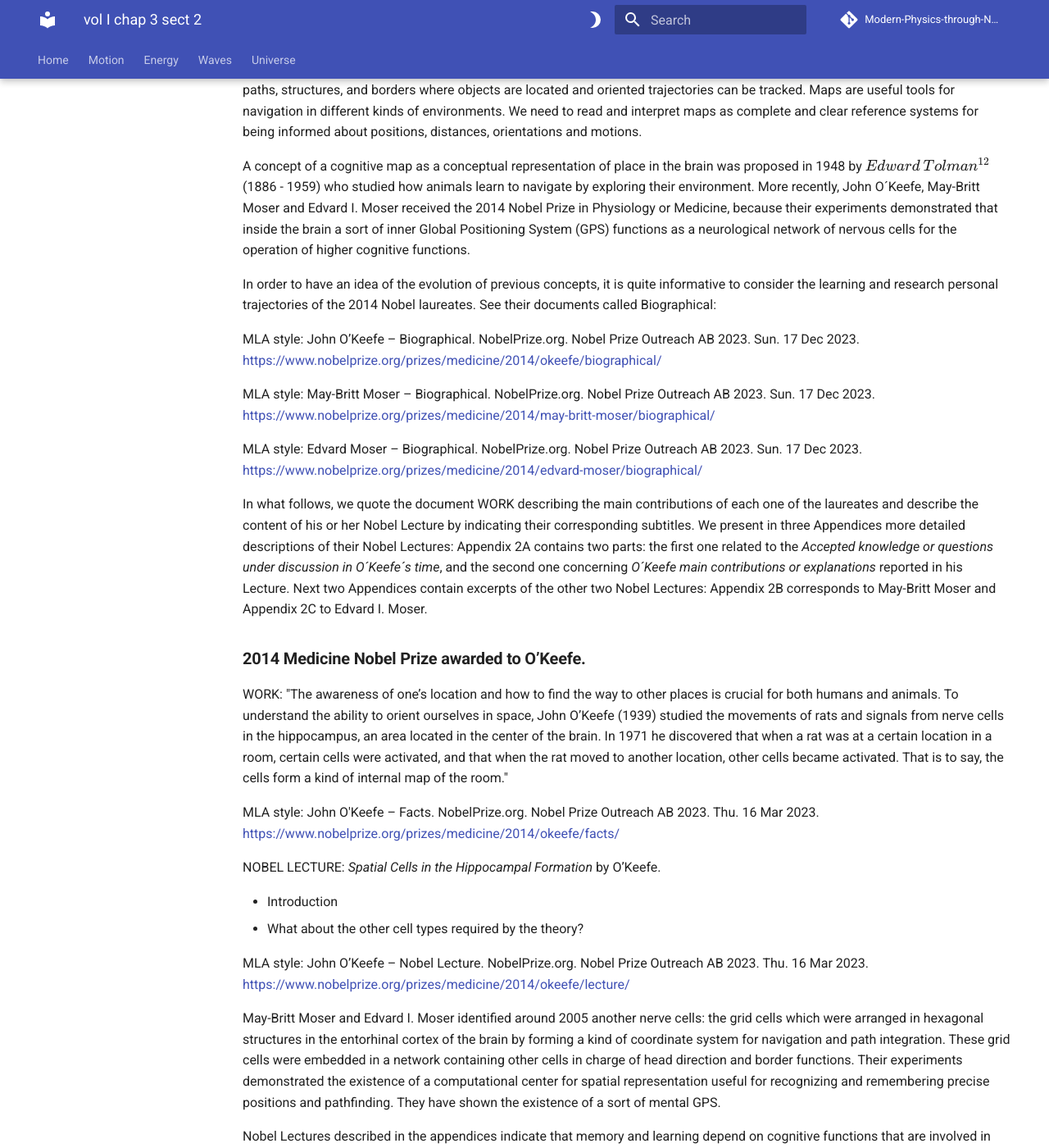
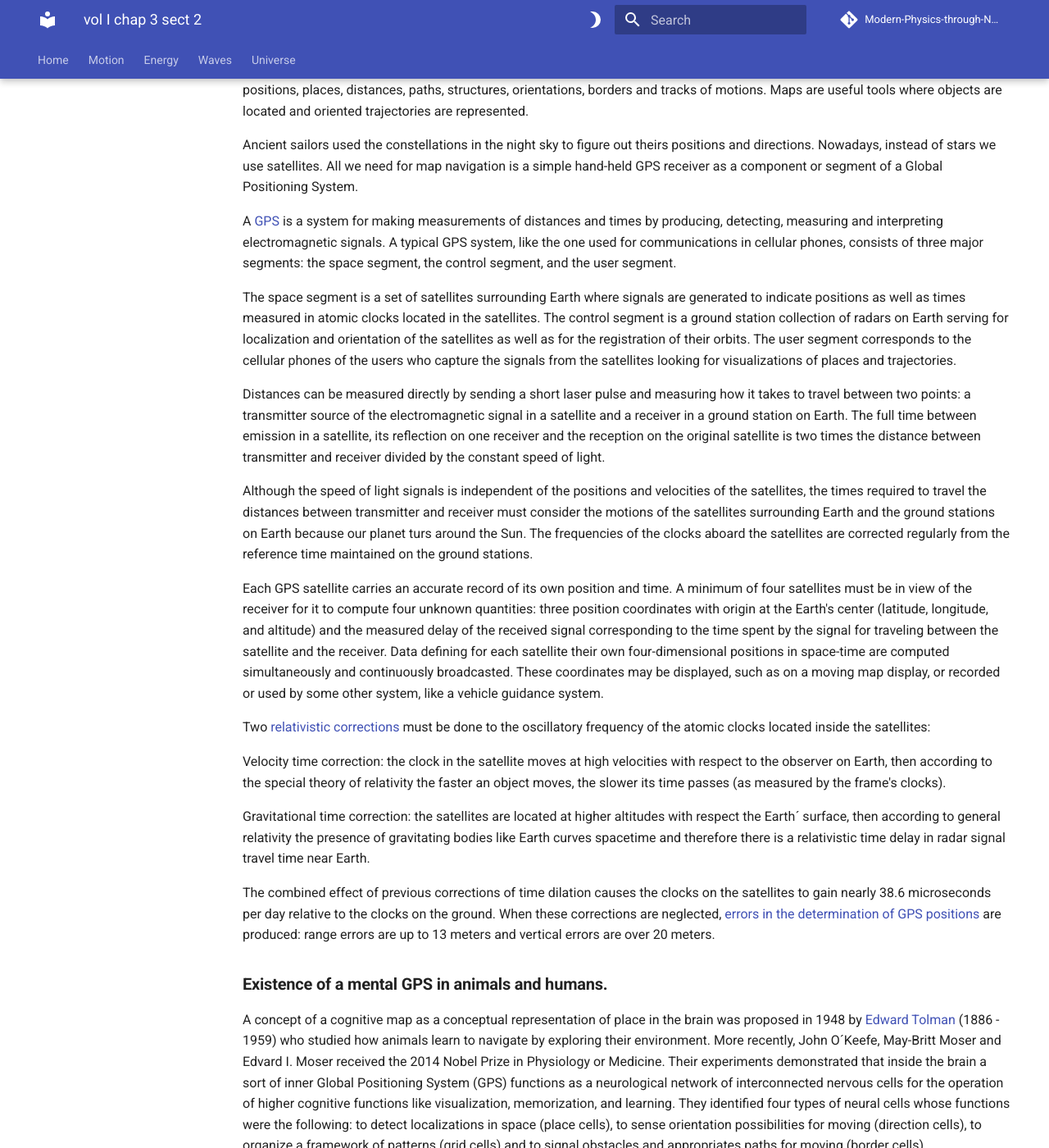
Before and after one commit to modphysnobel/modphysnobel.github.io, an MkDocs documentation site: the page built from docs/vol-I/vol-I-chap-3-sect-2.md, in a window 1280 px wide and 1400 px high, scrolled down 366 px. Shown: the whole window at 82% size. Built offline with MkDocs 1.6.1 and Material for MkDocs 9.7.7, drawn with Linux system fonts in a browser that asks for light colours; some web fonts are replaced; comment, search, counter and statistics services are not loaded; some of the changed text lies outside the part shown.

Commit message:
Update vol-I-chap-3-sect-2.md

```diff
--- a/docs/vol-I/vol-I-chap-3-sect-2.md
+++ b/docs/vol-I/vol-I-chap-3-sect-2.md
@@ -7,19 +7,33 @@
 
 ## **3.2.  Generation of a mental Global Positioning System (GPS).**
 
-Maps are useful for understanding the meaning of position and direction: where are we and in what directions shall we move. A map is a schematic graphical bidimensional representation of a three-dimensional space including designs and drawings of places, paths, structures, and borders where objects are located and oriented trajectories can be tracked. Maps are useful tools for navigation in different kinds of environments. We need to read and interpret maps as complete and clear reference systems for being informed about positions, distances, orientations and motions.
+Maps are useful for describing positions and directions with the purpose of understanding where are we and in what directions could we move. Maps are schematic graphical bidimensional representations of three-dimensional environments that might include positions, places, distances, paths, structures, orientations, borders and tracks of motions. Maps are useful tools where objects are located and oriented trajectories are represented.
 
-A concept of a cognitive map as a conceptual representation of place in the brain was proposed in 1948 by $Edward$ $Tolman^{12}$ (1886 - 1959) who studied how animals learn to navigate by exploring their environment. More recently, John O´Keefe, May-Britt Moser and Edvard I. Moser received the 2014 Nobel Prize in Physiology or Medicine, because their experiments demonstrated that inside the brain a sort of inner Global Positioning System (GPS) functions as a neurological network of nervous cells for the operation of higher cognitive functions.
+Ancient sailors used the constellations in the night sky to figure out theirs positions and directions. Nowadays, instead of stars we use satellites. All we need for map navigation is a simple hand-held GPS receiver as a component or segment of a Global Positioning System.
 
-In order to have an idea of the evolution of previous concepts, it is quite informative to consider the learning and research personal trajectories of the 2014 Nobel laureates. See their documents called Biographical:
+A [GPS](https://en.wikipedia.org/wiki/Global_Positioning_System) is a system for making measurements of distances and times by producing, detecting, measuring and interpreting electromagnetic signals.  A typical GPS system, like the one used for communications in cellular phones, consists of three major segments: the space segment, the control segment, and the user segment.
 
-MLA style: John O’Keefe – Biographical. NobelPrize.org. Nobel Prize Outreach AB 2023. Sun. 17 Dec 2023. https://www.nobelprize.org/prizes/medicine/2014/okeefe/biographical/
+The space segment is a set of satellites surrounding Earth where signals are generated to indicate positions as well as times measured in atomic clocks located in the satellites. The control segment is a ground station collection of radars on Earth serving for localization and orientation of the satellites as well as for the registration of their orbits. The user segment corresponds to the cellular phones of the users who capture the signals from the satellites looking for visualizations of places and trajectories.
 
-MLA style: May-Britt Moser – Biographical. NobelPrize.org. Nobel Prize Outreach AB 2023. Sun. 17 Dec 2023. https://www.nobelprize.org/prizes/medicine/2014/may-britt-moser/biographical/
+Distances can be measured directly by sending a short laser pulse and measuring how it takes to travel between two points: a transmitter source of the electromagnetic signal in a satellite and a receiver in a ground station on Earth. The full time between emission in a satellite, its reflection on one receiver and the reception on the original satellite is two times the distance between transmitter and receiver divided by the constant speed of light.
 
-MLA style: Edvard Moser – Biographical. NobelPrize.org. Nobel Prize Outreach AB 2023. Sun. 17 Dec 2023. https://www.nobelprize.org/prizes/medicine/2014/edvard-moser/biographical/
+Although the speed of light signals is independent of the positions and velocities of the satellites, the times required to travel the distances between transmitter and receiver must consider the motions of the satellites surrounding Earth and the ground stations on Earth because our planet turs around the Sun. The frequencies of the clocks aboard the satellites are corrected regularly from the reference time maintained on the ground stations.
 
-In what follows, we quote the document WORK describing the main contributions of each one of the laureates and describe the content of his or her Nobel Lecture by indicating their corresponding subtitles. We present in three Appendices more detailed descriptions of their Nobel Lectures: Appendix 2A contains two parts: the first one related to the *Accepted knowledge or questions under discussion in O´Keefe´s time*, and the second one concerning *O´Keefe main contributions or explanations* reported in his Lecture. Next two Appendices contain excerpts of the other two Nobel Lectures: Appendix 2B corresponds to May-Britt Moser and Appendix 2C to Edvard I. Moser.
+Each GPS satellite carries an accurate record of its own position and time. A minimum of four satellites must be in view of the receiver for it to compute four unknown quantities: three position coordinates with origin at the Earth's center (latitude, longitude, and altitude) and the measured delay of the received signal corresponding to the time spent by the signal for traveling between the satellite and the receiver. Data defining for each satellite their own four-dimensional positions in space-time are computed simultaneously and continuously broadcasted. These coordinates may be displayed, such as on a moving map display, or recorded or used by some other system, like a vehicle guidance system.
+
+Two [relativistic corrections](https://en.wikipedia.org/wiki/Tests_of_general_relativity) must be done to the oscillatory frequency of the atomic clocks located inside the satellites:
+
+Velocity time correction: the clock in the satellite moves at high velocities with respect to the observer on Earth, then according to the special theory of relativity the faster an object moves, the slower its time passes (as measured by the frame's clocks).
+
+Gravitational time correction: the satellites are located at higher altitudes with respect the Earth´ surface, then according to general relativity the presence of gravitating bodies like Earth curves spacetime and therefore there is a relativistic time delay in radar signal travel time near Earth.
+
+The combined effect of previous corrections of time dilation causes the clocks on the satellites to gain nearly 38.6 microseconds per day relative to the clocks on the ground. When these corrections are neglected, [errors in the determination of GPS positions](https://en.wikipedia.org/wiki/Time_dilation#Velocity_time_dilation) are produced: range errors are up to 13 meters and vertical errors are over 20 meters.
+
+### **Existence of a mental GPS in animals and humans.**
+
+A concept of a cognitive map as a conceptual representation of place in the brain was proposed in 1948 by [Edward Tolman]() (1886 - 1959) who studied how animals learn to navigate by exploring their environment. More recently, John O´Keefe, May-Britt Moser and Edvard I. Moser received the 2014 Nobel Prize in Physiology or Medicine. Their experiments demonstrated that inside the brain a sort of inner Global Positioning System (GPS) functions as a neurological network of interconnected nervous cells for the operation of higher cognitive functions like visualization, memorization, and learning. They identified four types of neural cells whose functions were the following: to detect localizations in space (place cells), to sense orientation possibilities for moving (direction cells), to organize a framework of patterns (grid cells) and to signal obstacles and appropriates paths for moving (border cells).
+
+In what follows, we quote the document WORK describing the main contributions of each one of the laureates and indicate the content of his or her Nobel Lecture and their corresponding subtitles. We present in three Appendices more detailed descriptions of their Nobel Lectures: Appendix 2A contains two parts: the first one is related to the *Accepted knowledge or questions under discussion in O´Keefe´s time*, and the second one concerns *O´Keefe main contributions or explanations* reported in his Lecture. Next two Appendices contain excerpts of the other two Nobel Lectures: Appendix 2B corresponds to May-Britt Moser and Appendix 2C to Edvard I. Moser.
 
 
 ### **2014 Medicine Nobel Prize awarded to O’Keefe.**
@@ -34,10 +48,6 @@ NOBEL LECTURE: *Spatial Cells in the Hippocampal Formation* by O’Keefe.
 - What about the other cell types required by the theory?
 
 MLA style: John O’Keefe – Nobel Lecture. NobelPrize.org. Nobel Prize Outreach AB 2023. Thu. 16 Mar 2023. <https://www.nobelprize.org/prizes/medicine/2014/okeefe/lecture/>
-
-May-Britt Moser and Edvard I. Moser identified around 2005 another nerve cells: the grid cells which were arranged in hexagonal structures in the entorhinal cortex of the brain by forming a kind of coordinate system for navigation and path integration. These grid cells were embedded in a network containing other cells in charge of head direction and border functions. Their experiments demonstrated the existence of a computational center for spatial representation useful for recognizing and remembering precise positions and pathfinding. They have shown the existence of a sort of mental GPS.
-
-Nobel Lectures described in the appendices indicate that memory and learning depend on cognitive functions that are involved in the collective activity of a system of interconnected neuronal cells. The existence of a GPS generator of cognitive maps that integrate four neural cells allow us to associate the functions of these cells to four cognitive procedures for creating scientific knowledge by building and using cognitive mental maps for learning purposes.
 
 
 ### **2014 Medicine Nobel Prize awarded to May-Britt Moser.**
@@ -76,6 +86,15 @@ NOBEL LECTURE: *Grid Cells and the Enthorinal Map of Space* by Edvard I. Moser.
 
 MLA style: Edvard I. Moser – Nobel Lecture. NobelPrize.org. Nobel Prize Outreach AB 2023. Thu. 16 Mar 2023. <https://www.nobelprize.org/prizes/medicine/2014/edvard-moser/lecture/>
 
+It is quite informative to consider the learning and research personal trajectories of these 2014 Nobel laureates. See their documents called Biographical:
+
+MLA style: John O’Keefe – Biographical. NobelPrize.org. Nobel Prize Outreach AB 2023. Sun. 17 Dec 2023. https://www.nobelprize.org/prizes/medicine/2014/okeefe/biographical/
+
+MLA style: May-Britt Moser – Biographical. NobelPrize.org. Nobel Prize Outreach AB 2023. Sun. 17 Dec 2023. https://www.nobelprize.org/prizes/medicine/2014/may-britt-moser/biographical/
+
+MLA style: Edvard Moser – Biographical. NobelPrize.org. Nobel Prize Outreach AB 2023. Sun. 17 Dec 2023. https://www.nobelprize.org/prizes/medicine/2014/edvard-moser/biographical/
+
+
 ***
 
 [**Next: 3.3.  Cognitive procedures for creating scientific knowledge.**](./vol-I-chap-3-sect-3.md)
```
